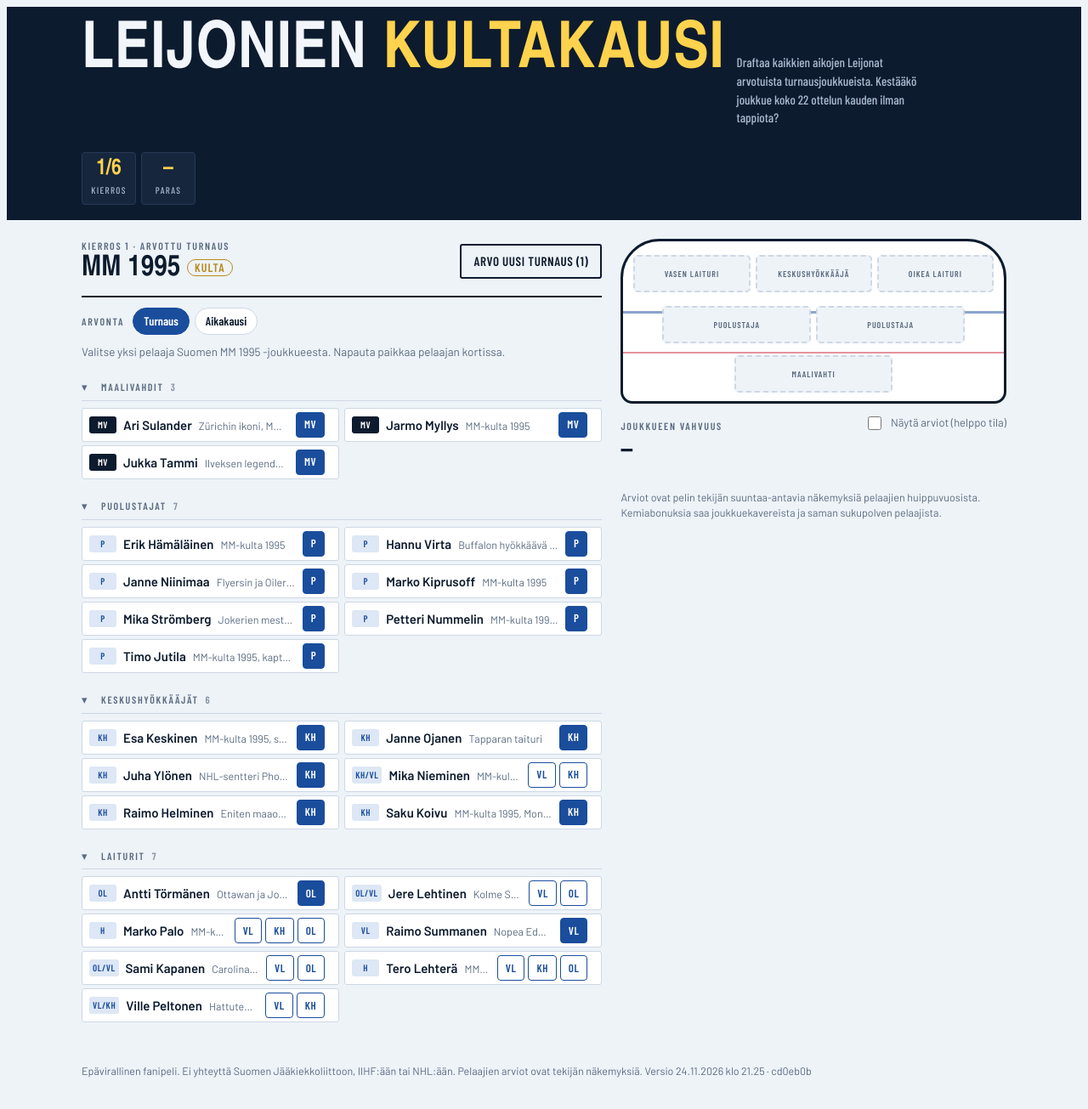
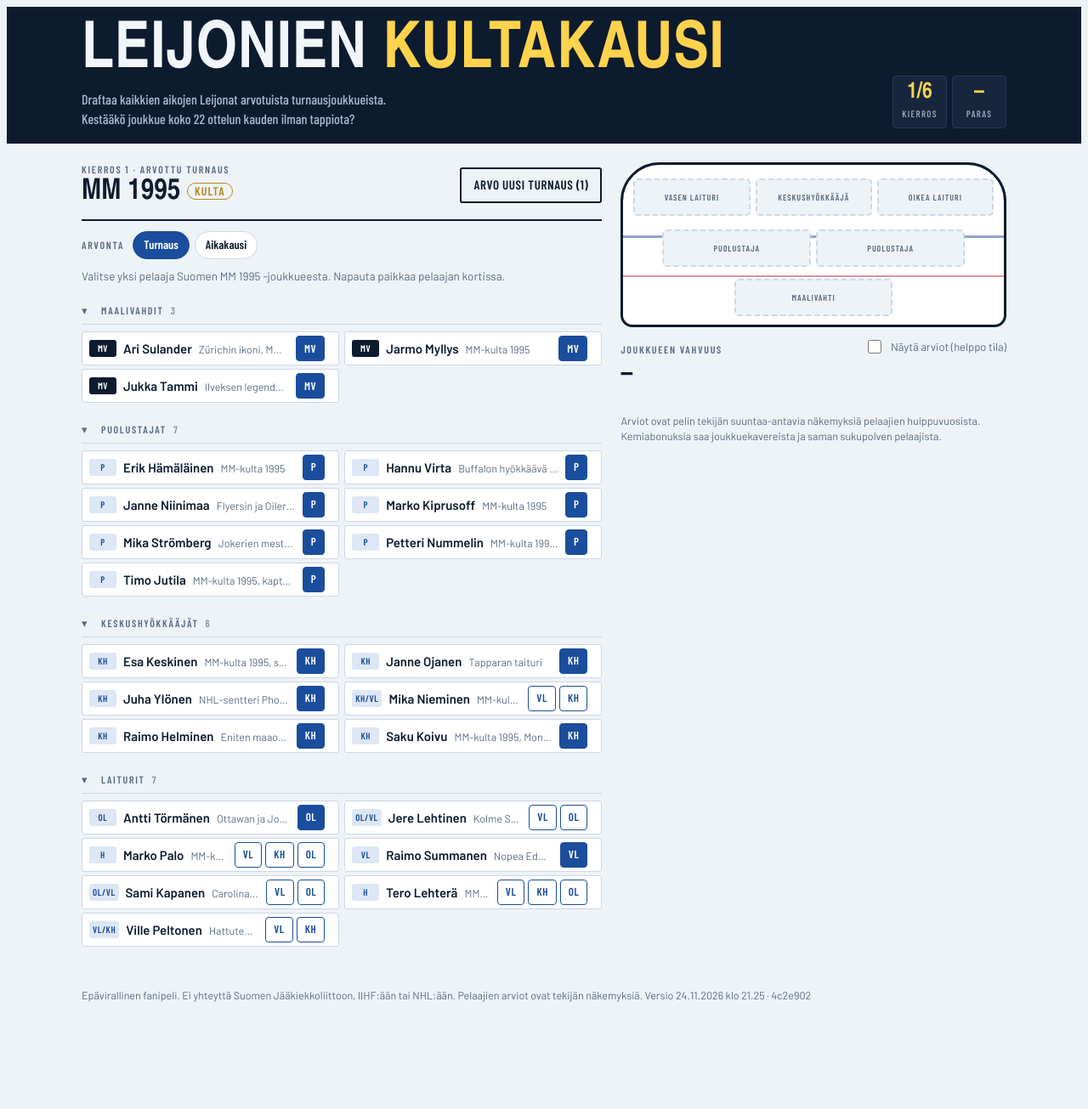
Before and after one commit to epkoski-cmd/leijonien-kultakausi, a plain HTML site: page docs/index.html in a window 1280 px wide. Shown: the whole page at 85% size. After the commit the page ends 1220 px from the top, so only its background shows below. Drawn offline with nearby package versions, Linux system fonts and the light colour scheme; a web font is replaced by a local one.

Commit message:
Korjaa otsikon selite leveällä näytöllä
Selite pysyy aina otsikon alla eikä nouse sen oikealle puolelle.

Co-Authored-By: Claude Opus 5.5 <noreply@anthropic.com>

```diff
--- a/docs/index.html
+++ b/docs/index.html
@@ -3,7 +3,7 @@
 <head>
 <meta charset="utf-8">
 <title>Leijonien kultakausi</title>
-<meta name="lkk-version" content="cd0eb0b">
+<meta name="lkk-version" content="4c2e902">
 <meta name="claude:viewport-fit-sides" content="cover">
 <meta name="viewport" content="width=device-width, initial-scale=1, viewport-fit=cover">
 <link rel="preconnect" href="https://fonts.googleapis.com">
@@ -52,10 +52,10 @@ button:focus-visible { outline: 3px solid var(--blue); outline-offset: 2px; }
 }
 .wrap { max-width: 1120px; margin: 0 auto; padding-left: max(16px, env(safe-area-inset-left, 0px)); padding-right: max(16px, env(safe-area-inset-right, 0px)); }
 .board .wrap { display: flex; flex-wrap: wrap; align-items: end; justify-content: space-between; gap: 14px 28px; }
-.brand { display: flex; align-items: baseline; gap: 14px; flex-wrap: wrap; }
+.brand { display: flex; flex-direction: column; align-items: flex-start; gap: 10px; min-width: 0; }
 h1 { font-family: var(--f-display); font-weight: 800; font-size: clamp(44px, 9vw, 76px); line-height: .85; letter-spacing: .01em; margin: 0; text-transform: uppercase; }
 h1 .score { color: #ffd34d; font-variant-numeric: tabular-nums; }
-.tag { font-family: var(--f-data); font-size: 15px; color: #a9b9cf; max-width: 34ch; }
+.tag { font-family: var(--f-data); font-size: 16px; color: #a9b9cf; max-width: 52ch; margin: 0; }
 .clock { display: flex; gap: 6px; font-family: var(--f-data); }
 .clock div { background: #16263d; border: 1px solid #253a58; border-radius: 4px; padding: 6px 10px; text-align: center; min-width: 64px; }
 .clock b { display: block; font-family: var(--f-display); font-size: 26px; line-height: 1; color: #ffd34d; font-variant-numeric: tabular-nums; }
@@ -354,7 +354,7 @@ textarea.share { width: 100%; font: 13px/1.4 var(--f-body); padding: 8px; border
   </aside>
 </main>
 
-<footer class="wrap site-foot">Epävirallinen fanipeli. Ei yhteyttä Suomen Jääkiekkoliittoon, IIHF:ään tai NHL:ään. Pelaajien arviot ovat tekijän näkemyksiä. <span class="ver">Versio 24.11.2026 klo 21.25 · cd0eb0b</span></footer>
+<footer class="wrap site-foot">Epävirallinen fanipeli. Ei yhteyttä Suomen Jääkiekkoliittoon, IIHF:ään tai NHL:ään. Pelaajien arviot ovat tekijän näkemyksiä. <span class="ver">Versio 24.11.2026 klo 21.25 · 4c2e902</span></footer>
 <div class="update-bar" id="updateBar" role="status" hidden><span>Pelistä on uusi versio.</span><button class="btn primary" id="updateBtn">Päivitä</button><button class="btn" id="updateLater">Myöhemmin</button></div>
 
 <div class="toast" id="toast" role="status" aria-live="polite" hidden></div>
```
Also changed, not shown: index.html (+2 -2 lines), leijonat.html (+4 -4 lines).
